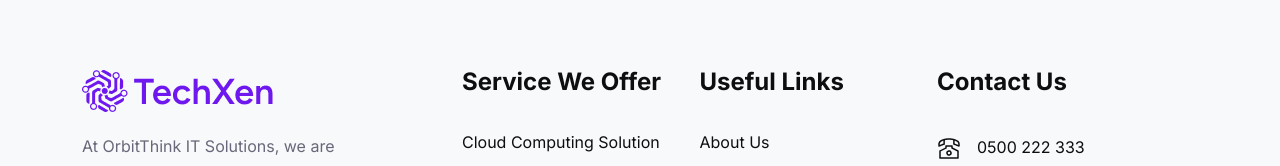
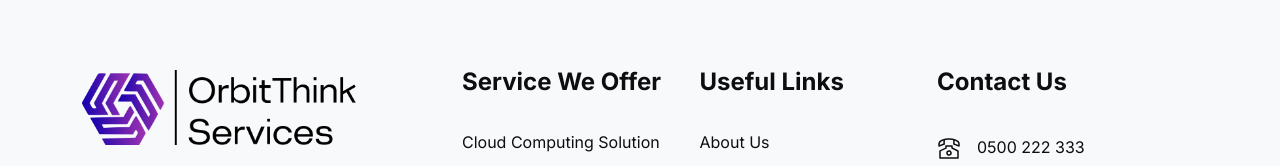
Before and after one commit to orbitthink007-creator/orbitthink1, a Next.js app: page / in a window 1280 px wide. Shown: the part 6988-7154 px from the top of the page. Built offline with nearby package versions, Linux system fonts and the light colour scheme.

Commit message:
Work for home image and etc

```diff
--- a/src/app/Components/Footer/Footer4.jsx
+++ b/src/app/Components/Footer/Footer4.jsx
@@ -8,7 +8,7 @@ const Footer4 = () => {
           <div className="col-lg-4 col-md-6 col-12">
             <div className="single-footer-items footer-logo-area">
               <div className="footer-logo">
-                <a href=""><img src="/assets/img/logo/header4-logo.png" alt="" /></a>
+                <a href=""><img src="/assets/img/logo/orbitlogo.png" alt="" /></a>
               </div>
               <div className="space20"></div>
               <div className="heading4">
```
